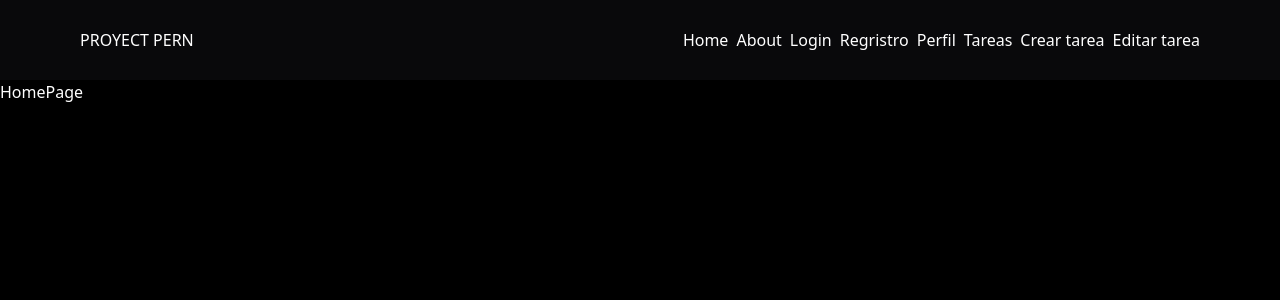
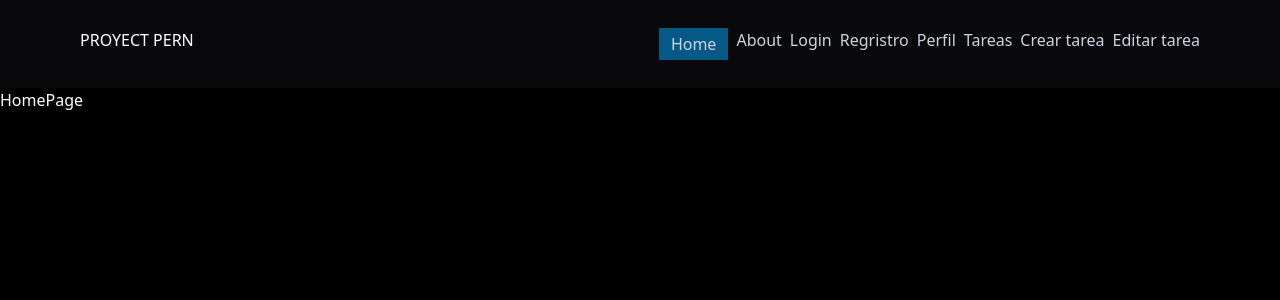
Before and after one commit to CarolinaMamani/4to_semestre, a React (Vite) app in the folder JavaScript/PERN-stack/frontend/: page / in a window 1280 px wide. Shown: the top 300 px of the page. Built offline with nearby package versions, Linux system fonts and the light colour scheme.

Commit message:
JS9.19.5

```diff
--- a/JavaScript/PERN-stack/frontend/src/componentes/navbar/Navbar.jsx
+++ b/JavaScript/PERN-stack/frontend/src/componentes/navbar/Navbar.jsx
@@ -1,7 +1,9 @@
-import { Link } from "react-router-dom"
+import { Link, useLocation } from "react-router-dom"
 import { navigation } from "./navigation"
 
 function Navbar() {
+    const location = useLocation();
+    console.log(location);
   return (
     <nav className="bg-zinc-950 flex justify-between px-20 py-7">
         <h1>
@@ -11,7 +13,9 @@ function Navbar() {
 
                 {
                     navigation.map(({name, path}) => (
-                        <li key={name}>
+                        <li key={name} className={
+                            `text-slate-300 ${location.pathname === path && "bg-sky-800 px-3 py-1"}`
+                        }>
                             <Link to={path}>{name}</Link>
                         </li>
 
--- /dev/null
+++ b/JavaScript/PERN-stack/frontend/src/componentes/ui/Conteiner.jsx
@@ -0,0 +1,9 @@
+
+
+export function Conteiner({children}) {
+  return (
+    <div>Conteiner</div>
+  )
+}
+
+export default Conteiner
```
